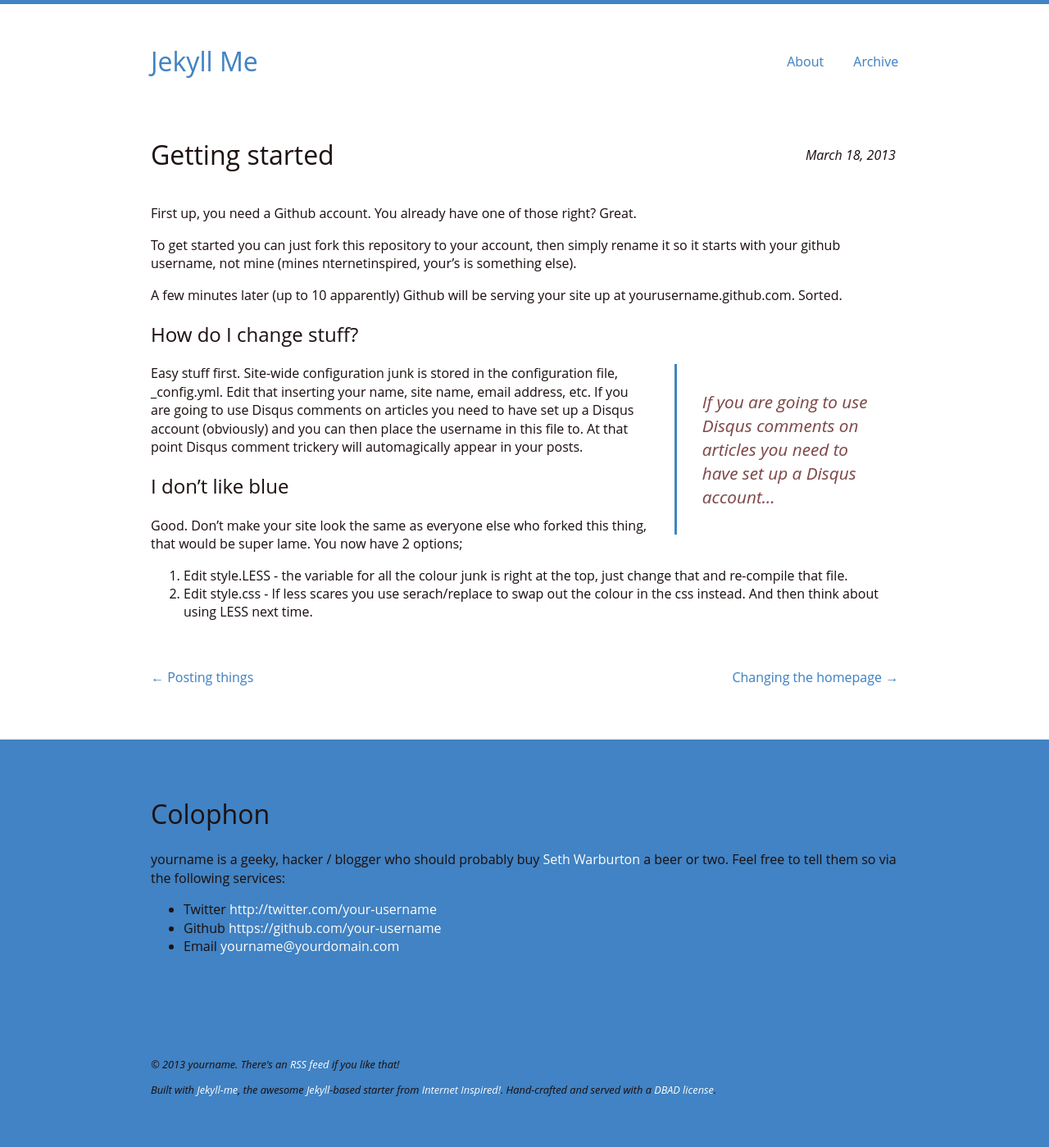
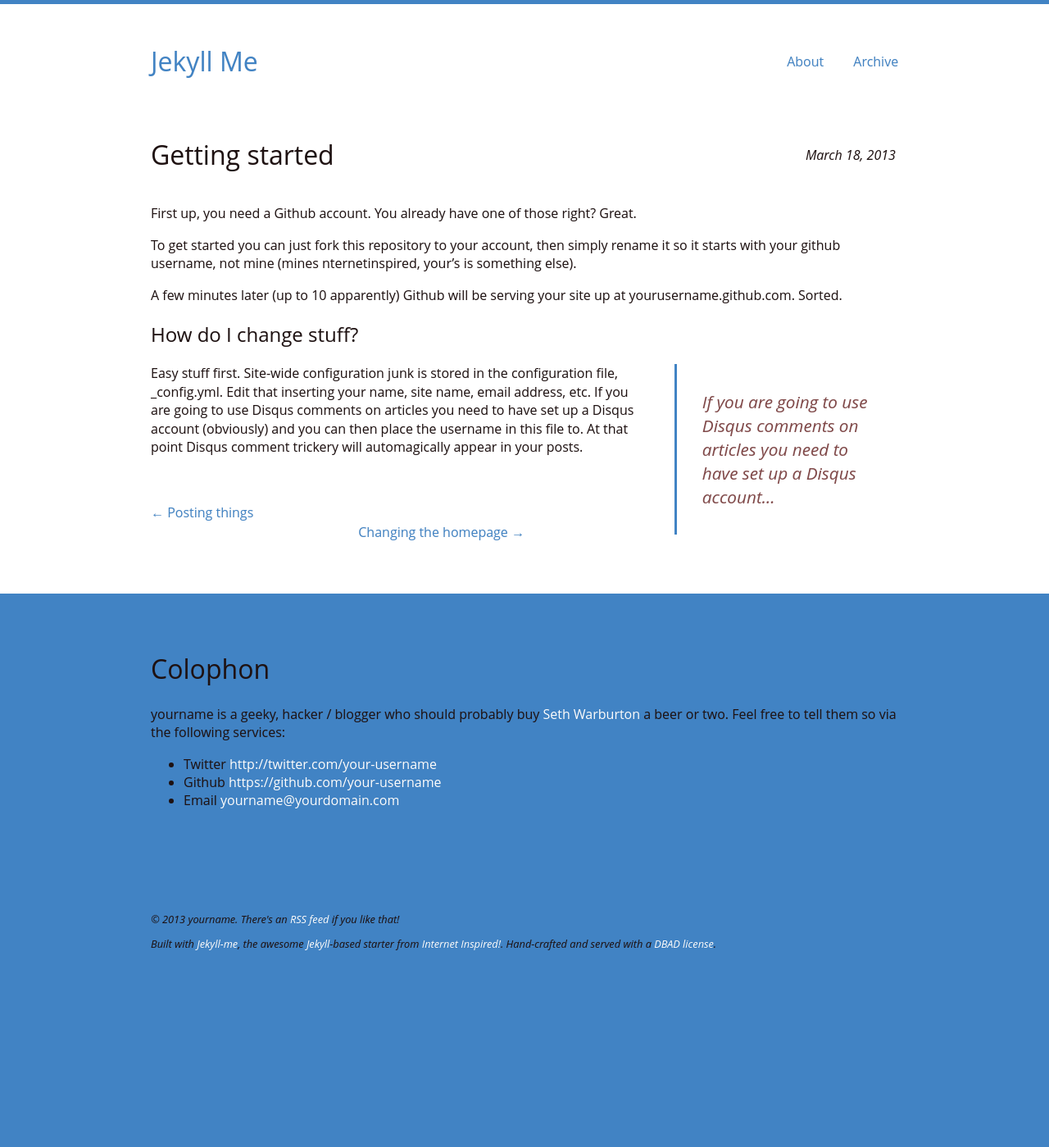
Before and after one commit to toretto/nternetinspired.github.com, a Jekyll site: the page built from _posts/2013-03-18-getting-started.md, in a window 1280 px wide. Shown: the whole page at 82% size. Built offline with Jekyll 4.4.1, drawn with Linux system fonts in a browser that asks for light colours; after the commit the page ends 1222 px from its top, so only the background shows below that.

Commit message:
post update
Signed-off-by: Seth <seth@internet-inspired.com>

```diff
--- a/_posts/2013-03-18-getting-started.md
+++ b/_posts/2013-03-18-getting-started.md
@@ -13,9 +13,3 @@ A few minutes later (up to 10 apparently) Github will be serving your site up at
 ##How do I change stuff?
 
 <p data-pullquote="If you are going to use Disqus comments on articles you need to have set up a Disqus account…">Easy stuff first. Site-wide configuration junk is stored in the configuration file, _config.yml. Edit that inserting your name, site name, email address, etc. If you are going to use Disqus comments on articles you need to have set up a Disqus account (obviously) and you can then place the username in this file to. At that point Disqus comment trickery will automagically appear in your posts.</p>
-
-##I don't like blue
-Good. Don't make your site look the same as everyone else who forked this thing, that would be super lame. You now have 2 options;
-
-1. Edit style.LESS - the variable for all the colour junk is right at the top, just change that and re-compile that file.
-2. Edit style.css - If less scares you use serach/replace to swap out the colour in the css instead. And then think about using LESS next time.
```
